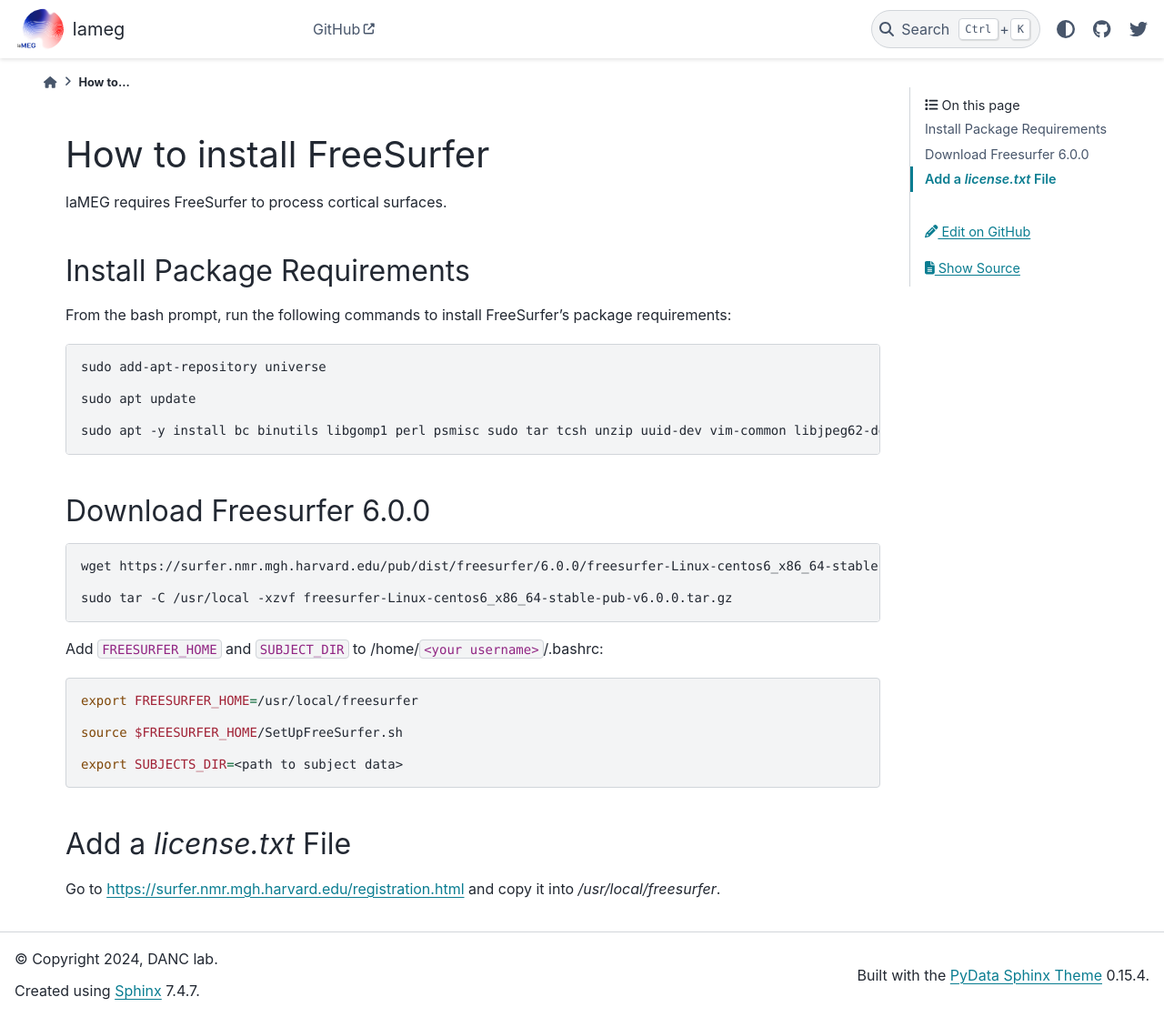
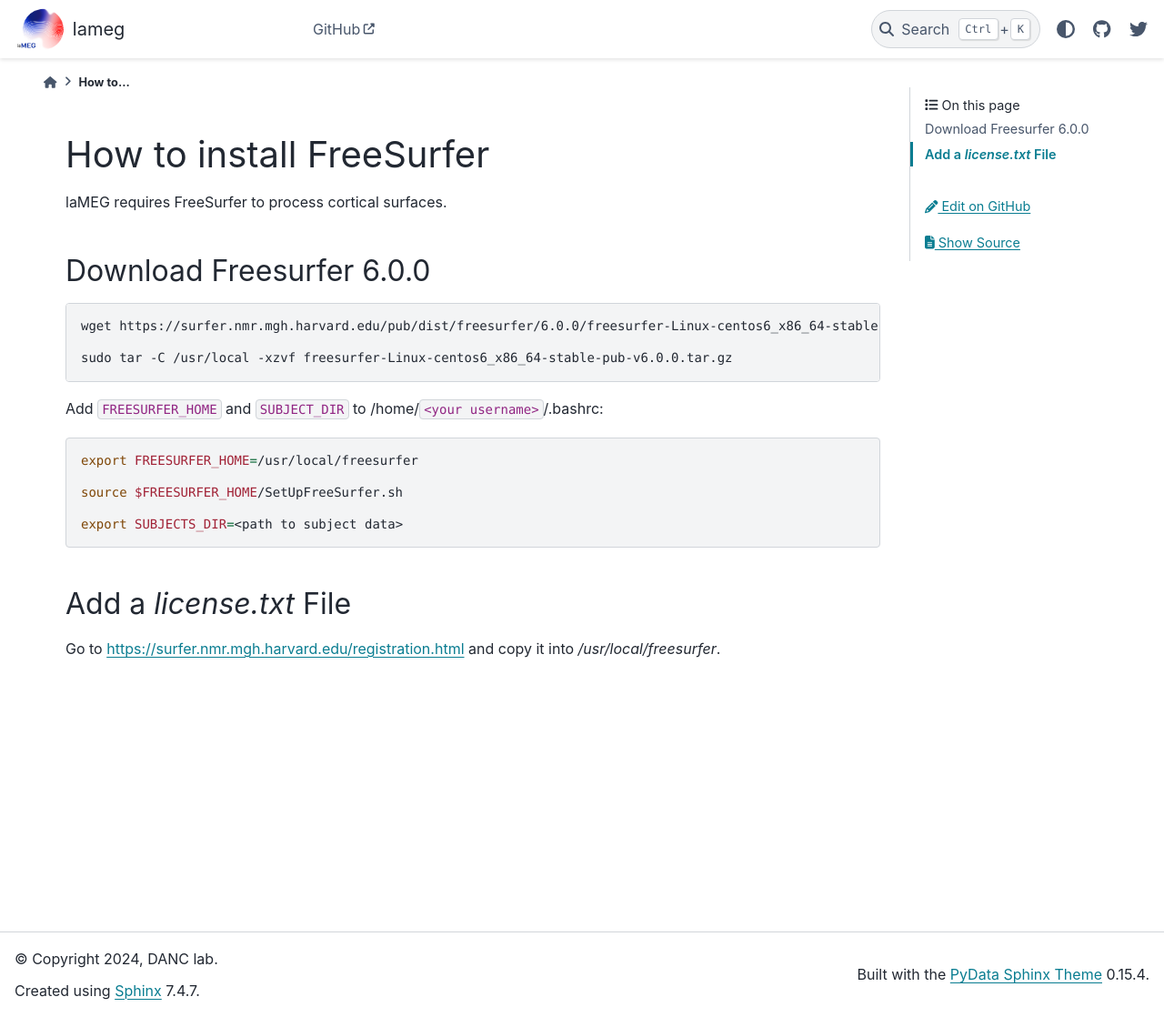
Before and after one commit to danclab/laMEG, a Sphinx documentation site: the page built from docs/freesurfer_installation.rst, in a window 1280 px wide and 1118 px high. Shown: the whole window at 91% size. Built offline with Sphinx 7.4.7 and the PyData theme 0.15.4, drawn with Linux system fonts in a browser that asks for light colours; pages that are not in the unit, such as notebooks, are missing from menus.

Commit message:
moved install package requirements step from freesurfer to windows

```diff
--- a/docs/freesurfer_installation.rst
+++ b/docs/freesurfer_installation.rst
@@ -2,18 +2,6 @@ How to install FreeSurfer
 =========================
 
 laMEG requires FreeSurfer to process cortical surfaces.
-
-Install Package Requirements
------------------------------
-From the bash prompt, run the following commands to install FreeSurfer's package requirements:
-
-.. code-block:: bash
-
-    sudo add-apt-repository universe
-
-    sudo apt update
-
-    sudo apt -y install bc binutils libgomp1 perl psmisc sudo tar tcsh unzip uuid-dev vim-common libjpeg62-dev libxt6 libxt6-dev
 
 Download Freesurfer 6.0.0
 -------------------------
```
Also changed, not shown: docs/windows_installation.rst (+13 -0 lines), freesurfer_instructions.md (+0 -10 lines), windows_instructions.md (+10 -0 lines).
